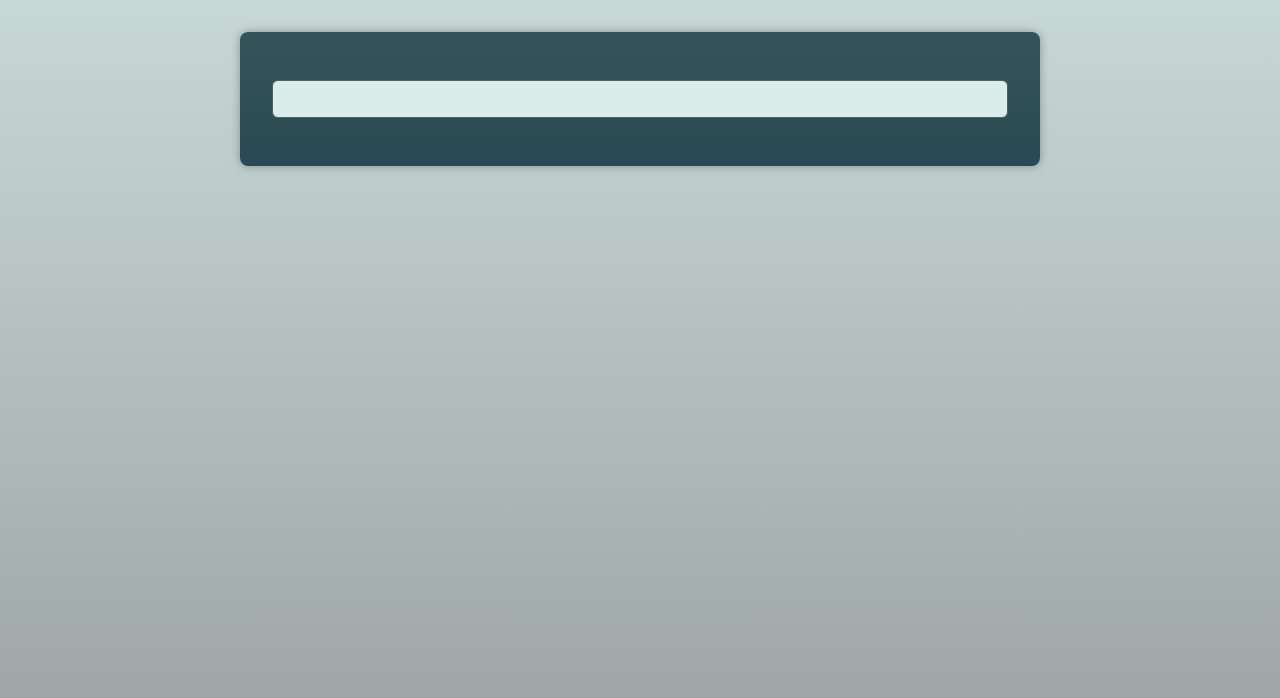
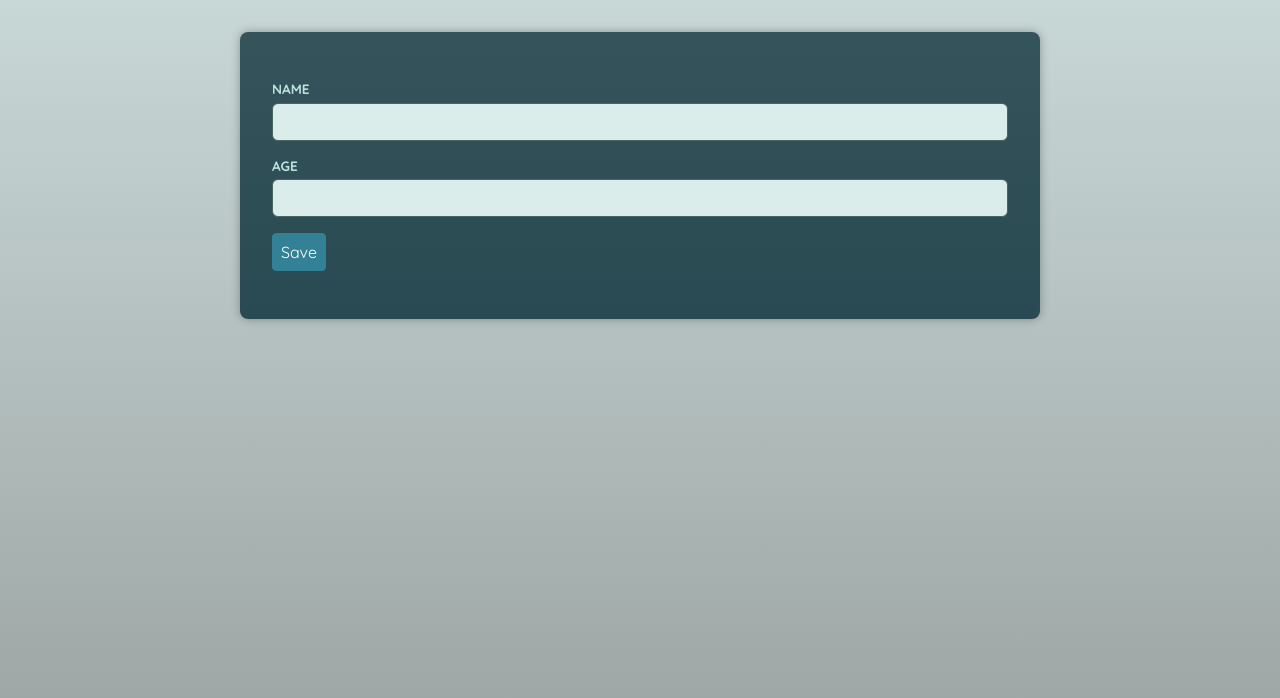
Before and after one commit to DeepakSuryaS/typescript, a React (Vite) app in the folder react-ts/advanced-components/: page / in a window 1280 px wide. Shown: the top 698 px of the page. Built offline with nearby package versions, Linux system fonts and the light colour scheme; a web font is replaced by a local one.

Commit message:
add: form component init handle submit

```diff
--- a/react-ts/advanced-components/src/App.tsx
+++ b/react-ts/advanced-components/src/App.tsx
@@ -1,6 +1,7 @@
 import { useRef } from "react";
 import Input from "./components/Input";
 import Button from "./components/Button";
+import Form from "./components/Form";
 
 function App() {
   const inputRef = useRef<HTMLInputElement>(null);
@@ -24,9 +25,21 @@
   //   </main>
   // );
 
+  // return (
+  //   <main>
+  //     <Input type="text" ref={inputRef} />
+  //   </main>
+  // );
+
   return (
     <main>
-      <Input type="text" ref={inputRef} />
+      <Form>
+        <Input id="name" label="Name" type="text" />
+        <Input id="age" label="Age" type="number" />
+        <p>
+          <Button>Save</Button>
+        </p>
+      </Form>
     </main>
   );
 }
--- /dev/null
+++ b/react-ts/advanced-components/src/components/Form.tsx
@@ -0,0 +1,20 @@
+import { type FC, type ComponentPropsWithoutRef } from "react";
+
+type FormProps = ComponentPropsWithoutRef<"form">;
+
+const Form: FC<FormProps> = (props) => {
+  const handleSubmit = (event: FormEvent<HTMLFormElement>) => {
+    event.preventDefault();
+
+    const formData = new FormData(event.currentTarget);
+    const data = Object.fromEntries(formData);
+  };
+
+  return (
+    <form onSubmit={handleSubmit} {...props}>
+      {props.children}
+    </form>
+  );
+};
+
+export default Form;
```
